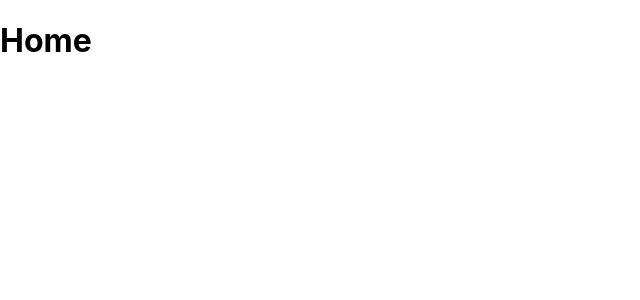
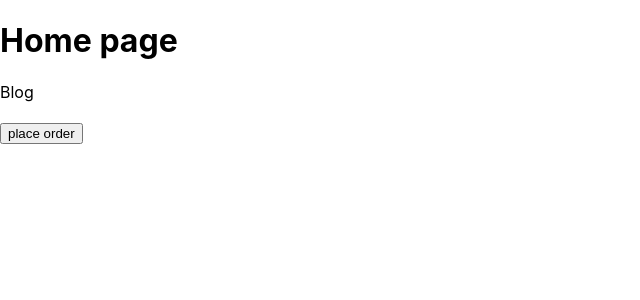
Before and after one commit to iasraful1971/NextjsCoreLearing, a Next.js app: page / in a window 1280 px wide. Shown: the top 300 px of the page, without its empty margins (0-640 px from the left). Built offline with nearby package versions, Linux system fonts and the light colour scheme.

Commit message:
render programmetic way

```diff
--- a/pages/docs/[[...params]].js
+++ b/pages/docs/[[...params]].js
@@ -9,7 +9,7 @@ function Doc(){
     }else if (params.length === 1) {
         return <h2>Views doc for features {params[0]} </h2>
     }
-    console.log(params)
+
     return <h1> This is Doc Home page</h1>
 }
 
--- a/pages/index.js
+++ b/pages/index.js
@@ -1,4 +1,24 @@
+import Link from 'next/link';
+import { useRouter } from "next/router";
+
 function Home(){
-    return <h1>Home </h1>
+    const router = useRouter();
+    const handleClick = (e) =>{
+        console.log('placeing your order')
+        router.replace('/product')
+    }
+    return (
+        <div>
+         <h1>Home page  </h1>
+            <Link href="/blog">
+              Blog
+            </Link>
+            <br/>
+            <br/>
+            <button onClick={handleClick}>
+                place order
+            </button>
+        </div>
+    )
 }
 export default Home;
```
Also changed, not shown: pages/blog.js (added, +9 -0 lines), pages/product/index.js (+13 -4 lines).
